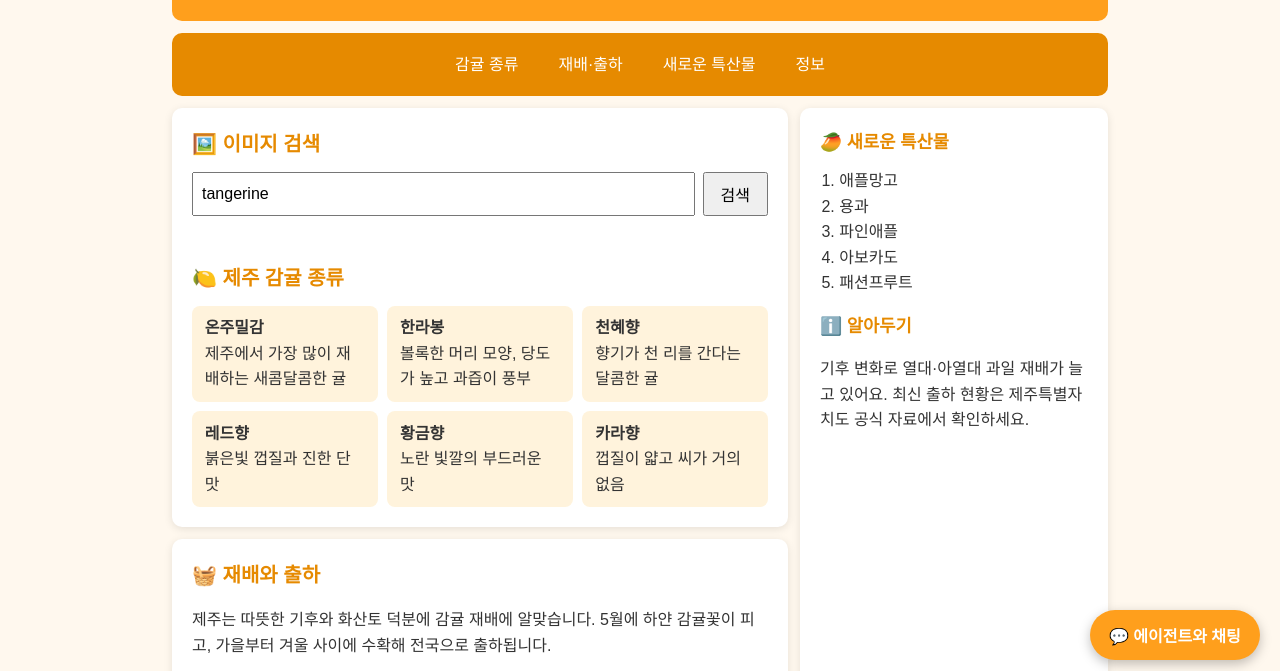
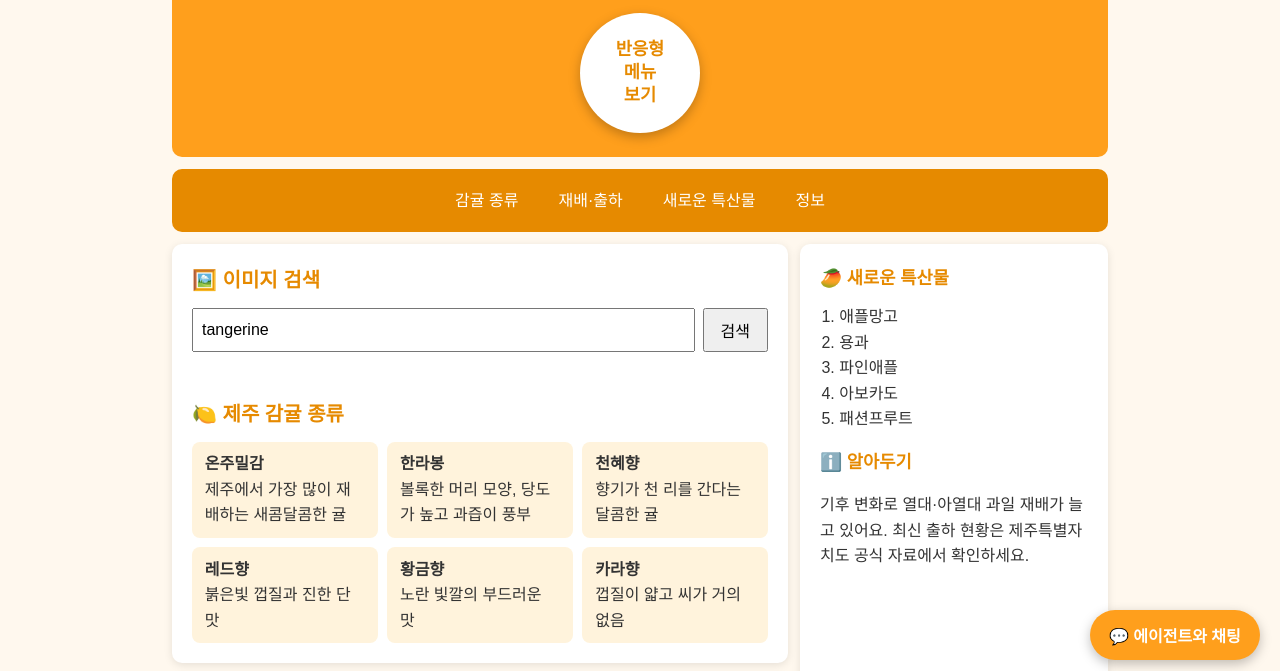
Before and after one commit to So-yoonKim/day2, a plain HTML site: page index.html in a window 1280 px wide. Shown: the part 120-791 px from the top of the page. Drawn offline with Linux system fonts and the light colour scheme.

Commit message:
first commit

```diff
--- a/index.html
+++ b/index.html
@@ -112,6 +112,16 @@
     #chatBox.open { display: block; }
     #chatBox iframe { width: 100%; height: 100%; border: 0; }
 
+    .circle-btn {
+      display: flex; align-items: center; justify-content: center;
+      width: 120px; height: 120px; margin: 1rem auto 0;
+      border-radius: 50%; background: #fff; color: #e68a00;
+      font-weight: bold; font-size: 1.1rem; line-height: 1.3; text-align: center;
+      text-decoration: none; box-shadow: 0 4px 12px rgba(0,0,0,.25);
+      transition: transform .15s;
+    }
+    .circle-btn:hover, .circle-btn:focus-visible { transform: scale(1.08); }
+
     /* 동적(반응형) 보정 */
     html { -webkit-text-size-adjust: 100%; }
     img { max-width: 100%; }
@@ -156,6 +166,7 @@
     <header>
       <h1>🍊 제주 감귤 이야기</h1>
       <p>따뜻한 제주의 햇살을 가득 담은 새콤달콤한 특산물</p>
+      <a class="circle-btn" href="reactive.html">반응형<br>메뉴<br>보기</a>
     </header>
 
     <nav>
```
Also changed, not shown: reactive.html (+2 -2 lines).
